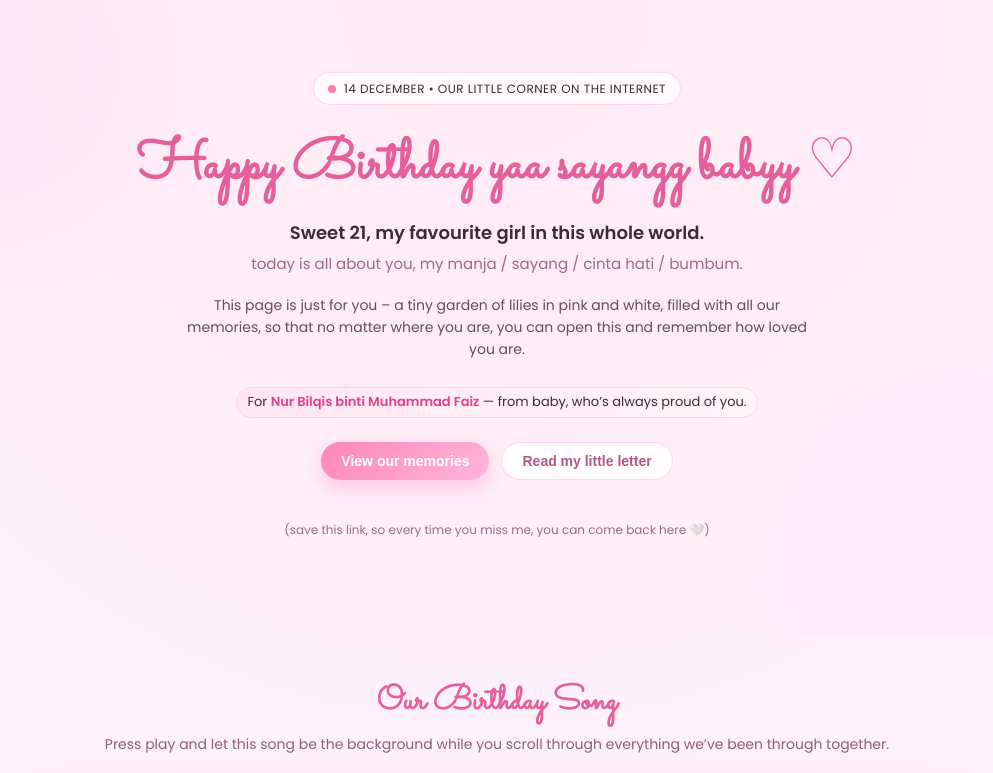
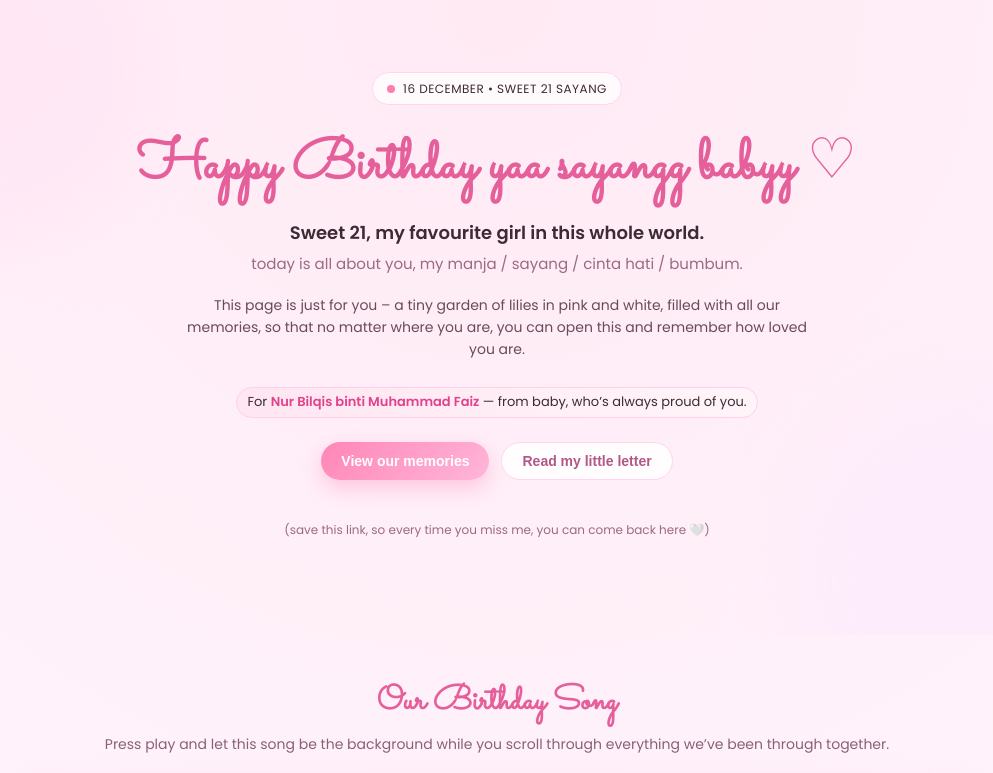
Before and after one commit to NiellQiu/Birthday-Bilqis-Sayang, a plain HTML site: page index.html in a window 1280 px wide. Shown: the top 773 px of the page, without its empty margins (143-1136 px from the left). Drawn offline with Linux system fonts and the light colour scheme.

Commit message:
Update index.html

```diff
--- a/index.html
+++ b/index.html
@@ -181,7 +181,7 @@
     <section class="hero">
       <div class="hero-tag">
         <span class="dot"></span>
-        <span>14 December • Our little corner on the internet</span>
+        <span>16 December • Sweet 21 Sayang</span>
       </div>
       <h1 class="hero-heading">Happy Birthday yaa sayangg babyy ♡</h1>
       <p class="hero-subtitle">Sweet 21, my favourite girl in this whole world.</p>
```
